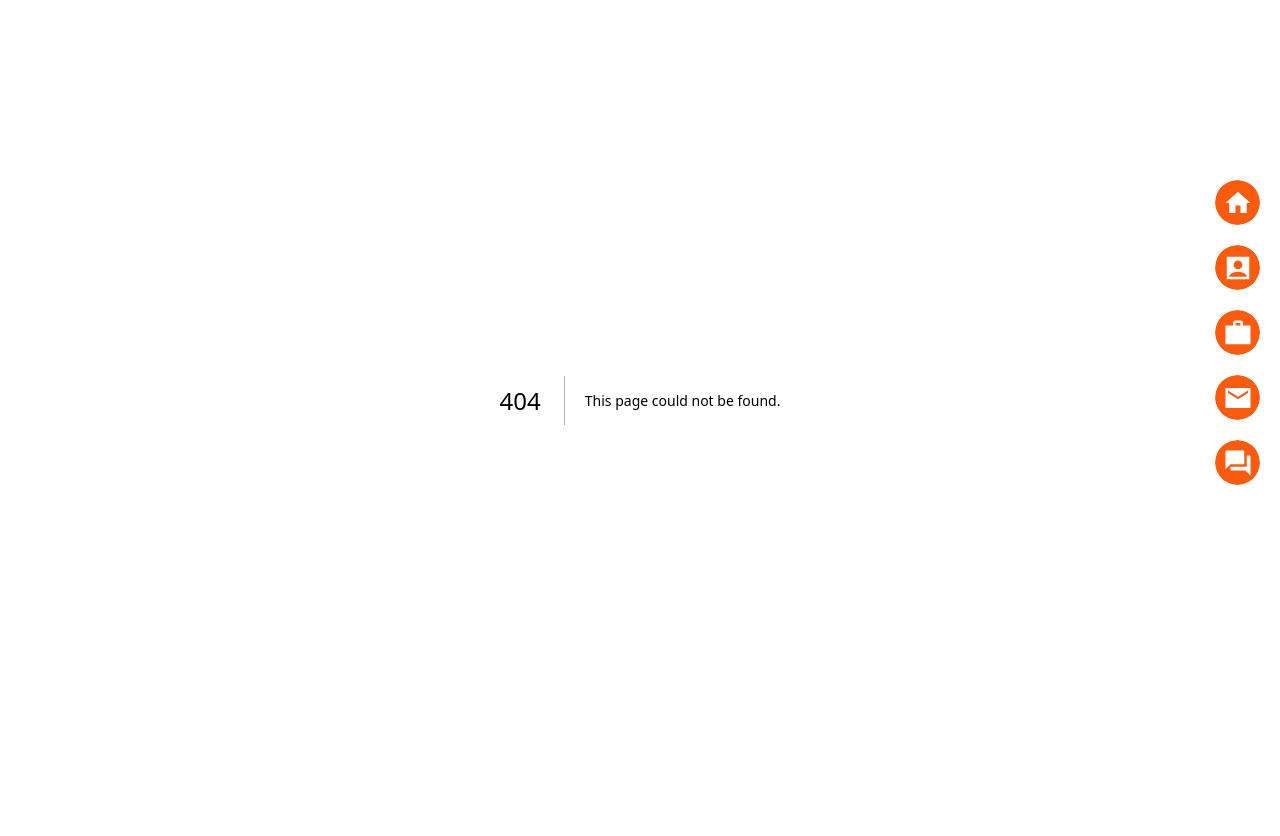
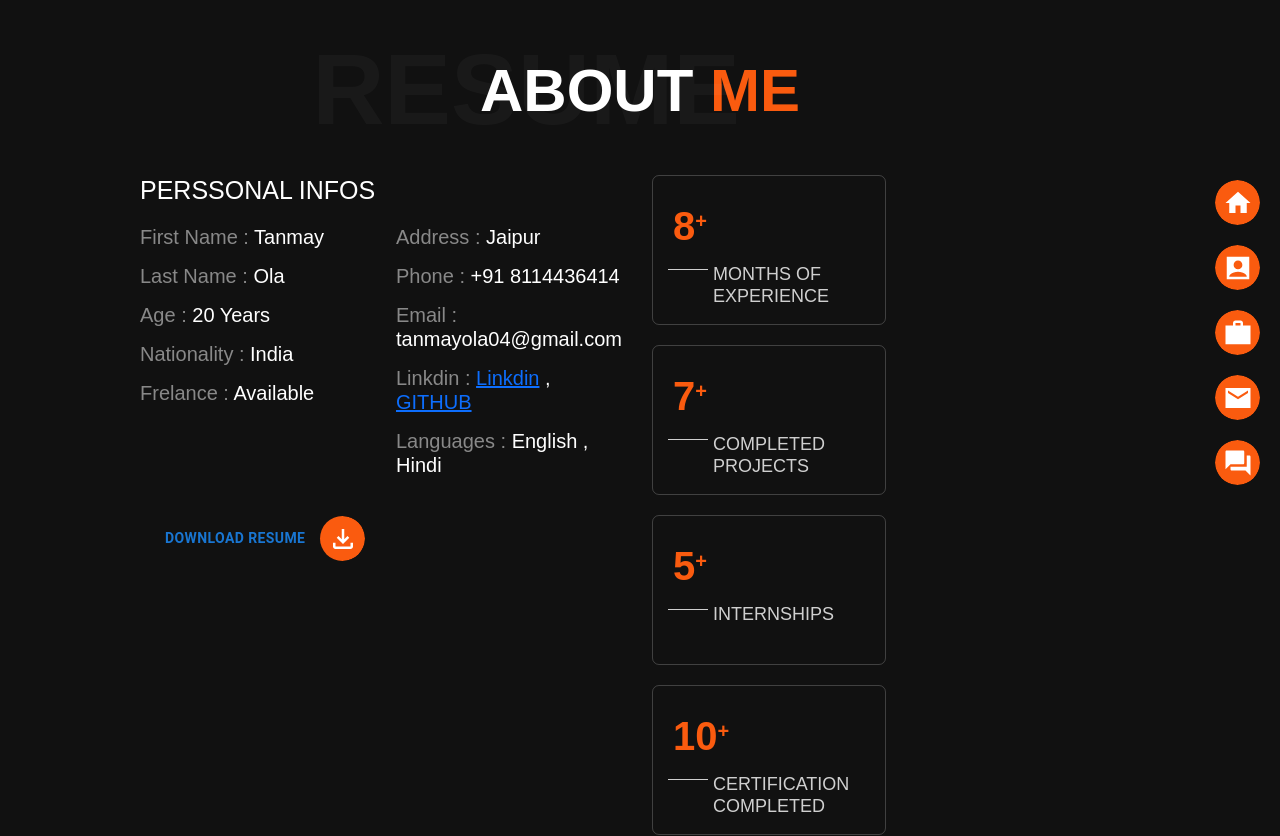
Before and after one commit to Tanmayola/Portfolio, a Next.js app: page /about in a window 1280 px wide. Before the commit this address had no page. Shown: the top 836 px of the page. Before the commit the page ends 800 px from the top, so only its background shows below. Built offline with nearby package versions, Linux system fonts and the light colour scheme.

Commit message:
new about page added

```diff
--- a/package.json
+++ b/package.json
@@ -17,7 +17,9 @@
     "bootstrap": "^5.3.3",
     "next": "15.0.2",
     "react": "18.2.0",
+    "react-circular-progressbar": "^2.1.0",
     "react-dom": "18.2.0",
+    "react-type-animation": "^3.2.0",
     "styled-components": "^6.1.13"
   },
   "devDependencies": {
--- /dev/null
+++ b/src/app/about/page.jsx
@@ -0,0 +1,145 @@
+"use client"
+import Link from "next/link";
+import FileDownloadOutlinedIcon from "@mui/icons-material/FileDownloadOutlined";
+import Button from "@mui/material/Button";
+import 'react-circular-progressbar/dist/styles.css';
+import { CircularProgressbar, buildStyles } from 'react-circular-progressbar';
+const About = () => {
+  const percentage = 66;
+  return (
+    <section className="aboutPage">
+      <div className="container-fluid">
+        <div className="di-flex">
+          <h1 className="hd text-center m-auto">
+            ABOUT <span>ME</span>
+            <span className="title-bg">RESUME</span>
+          </h1>
+        </div>
+
+        <div className="row mt-5 aboutwrapper">
+          <div className="col-md-6 part1">
+            <h2 className="text-white">PERSSONAL INFOS</h2>
+            <div className="row">
+              <div className="col">
+                <h4>
+                  First Name : <span>Tanmay</span>
+                </h4>
+                <h4>
+                  Last Name : <span>Ola</span>
+                </h4>
+                <h4>
+                  Age : <span>20 Years</span>
+                </h4>
+                <h4>
+                  Nationality : <span>India</span>
+                </h4>
+                <h4>
+                  Frelance : <span>Available</span>
+                </h4>
+              </div>
+
+              <div className="col">
+                <h4>
+                  Address : <span>Jaipur</span>
+                </h4>
+                <h4>
+                  Phone : <span>+91 8114436414</span>
+                </h4>
+                <h4>
+                  Email : <span>tanmayola04@gmail.com</span>
+                </h4>
+                <h4>
+                  Linkdin :{" "}
+                  <span>
+                    <Link
+                      href="https://www.linkedin.com/in/tanmay-ola-38a108264/"
+                      target="_blank"
+                    >
+                      Linkdin
+                    </Link>{" "}
+                    , <Link href={"https://github.com/Tanmayola"}>GITHUB</Link>
+                  </span>
+                </h4>
+                <h4>
+                  Languages : <span>English , Hindi</span>
+                </h4>
+              </div>
+            </div>
+            <br />
+            <Button className="btn-common iconBtn">
+              download Resume{" "}
+              <span className="icon d-flex align-items-center justify-content-center">
+                <FileDownloadOutlinedIcon />
+              </span>
+            </Button>
+          </div>
+
+          <div className="col part2">
+            <div className="boxes">
+              <div className="box">
+                <span className="count d-flex">
+                  8<span className="ml-2">+</span>
+                </span>
+                <div className="d-flex mt-2">
+                  <span className="line"></span>
+                  <h4>MONTHS OF <br/>EXPERIENCE</h4>
+                </div>
+              </div>
+              <div className="box">
+                <span className="count d-flex">
+                  7<span className="ml-2">+</span>
+                </span>
+                <div className="d-flex mt-2">
+                  <span className="line"></span>
+                  <h4>COMPLETED <br/>PROJECTS</h4>
+                </div>
+              </div>
+              <div className="box">
+                <span className="count d-flex">
+                  5<span className="ml-2">+</span>
+                </span>
+                <div className="d-flex mt-2">
+                  <span className="line"></span>
+                  <h4>INTERNSHIPS</h4>
+                </div>
+              </div>
+              <div className="box">
+                <span className="count d-flex">
+                  10<span className="ml-2">+</span>
+                </span>
+                <div className="d-flex mt-2">
+                  <span className="line"></span>
+                  <h4>CERTIFICATION <br/>COMPLETED</h4>
+                </div>
+              </div>
+            </div>
+          </div>
+        </div>
+
+        <br/>
+
+        {/**skill section start-here */}
+        <div className="skillSection mt-5">
+            <h2 className="text-center text-white">MY SKILLS</h2>
+
+            <div className="row">
+              <div className="col-md-3 d-flex">
+              <CircularProgressbar value={percentage} text={`${percentage}%`}
+                className="counterSpiner"
+                styles={buildStyles({
+                  pathColor: `#fa5b0f`,
+                  textColor: '#fff',
+                  trailColor: '#252525',
+                })} />;
+                <h4>HTML</h4>
+              </div>
+            </div>
+        </div>
+        {/**skill section end-here */}
+
+      </div>
+    </section>
+  );
+};
+
+export default About;
--- a/src/app/components/Nav/Nav.jsx
+++ b/src/app/components/Nav/Nav.jsx
@@ -1,34 +1,70 @@
-import ArrowForwardIosIcon from '@mui/icons-material/ArrowForwardIos';
-import Button from '@mui/material/Button';
-import HomeSharpIcon from '@mui/icons-material/HomeSharp';
-import AccountBoxSharpIcon from '@mui/icons-material/AccountBoxSharp';
-import WorkSharpIcon from '@mui/icons-material/WorkSharp';
-import EmailSharpIcon from '@mui/icons-material/EmailSharp';
-import QuestionAnswerIcon from '@mui/icons-material/QuestionAnswer';
-import './Nav.css';
-const Nav=()=>{
-    return(
+import ArrowForwardIosIcon from "@mui/icons-material/ArrowForwardIos";
+import Button from "@mui/material/Button";
+import HomeSharpIcon from "@mui/icons-material/HomeSharp";
+import AccountBoxSharpIcon from "@mui/icons-material/AccountBoxSharp";
+import WorkSharpIcon from "@mui/icons-material/WorkSharp";
+import EmailSharpIcon from "@mui/icons-material/EmailSharp";
+import QuestionAnswerIcon from "@mui/icons-material/QuestionAnswer";
+import "./Nav.css";
+import Link from "next/link";
+const Nav = () => {
+  return (
     <>
       <nav>
         <ul>
           <li>
-                <Button className='btn-common iconBtn'><span className='title'>Home</span> <span className= 'icon d-flex align-items-center justify-content-center'><HomeSharpIcon/></span></Button>
+            <Link href="/">
+              <Button className="btn-common iconBtn">
+                <span className="title">Home</span>{" "}
+                <span className="icon d-flex align-items-center justify-content-center">
+                  <HomeSharpIcon />
+                </span>
+              </Button>
+            </Link>
           </li>
           <li>
-                <Button className='btn-common iconBtn'><span className='title'>About</span> <span className= 'icon d-flex align-items-center justify-content-center'><AccountBoxSharpIcon/></span></Button>
+            <Link href="/about">
+              <Button className="btn-common iconBtn">
+                <span className="title">About</span>{" "}
+                <span className="icon d-flex align-items-center justify-content-center">
+                  <AccountBoxSharpIcon />
+                </span>
+              </Button>
+            </Link>
           </li>
           <li>
-                <Button className='btn-common iconBtn'><span className='title'>Portfolio</span> <span className= 'icon d-flex align-items-center justify-content-center'><WorkSharpIcon/></span></Button>
+            <Link href="/portfolio">
+              <Button className="btn-common iconBtn">
+                <span className="title">Portfolio</span>{" "}
+                <span className="icon d-flex align-items-center justify-content-center">
+                  <WorkSharpIcon />
+                </span>
+              </Button>
+            </Link>
           </li>
           <li>
-                <Button className='btn-common iconBtn'><span className='title'>Contact</span> <span className= 'icon d-flex align-items-center justify-content-center'><EmailSharpIcon/></span></Button>
+            <Link href="/contact">
+              <Button className="btn-common iconBtn">
+                <span className="title">Contact</span>{" "}
+                <span className="icon d-flex align-items-center justify-content-center">
+                  <EmailSharpIcon />
+                </span>
+              </Button>
+            </Link>
           </li>
           <li>
-                <Button className='btn-common iconBtn'><span className='title'>Blog</span> <span className= 'icon d-flex align-items-center justify-content-center'><QuestionAnswerIcon/></span></Button>
+            <Link href="https://medium.com/@tanmayola04" target="_blank">
+              <Button className="btn-common iconBtn">
+                <span className="title">Blog</span>{" "}
+                <span className="icon d-flex align-items-center justify-content-center">
+                  <QuestionAnswerIcon />
+                </span>
+              </Button>
+            </Link>
           </li>
         </ul>
       </nav>
     </>
-    )
-}
+  );
+};
 export default Nav;
--- a/src/app/globals.css
+++ b/src/app/globals.css
@@ -1,12 +1,22 @@
 *{margin: 0px; padding: 0px;}
-@import url('https://fonts.googleapis.com/css2?family=Montserrat:ital,wght@0,100..900;1,100..900&family=Montserrat:ital,wght@0,100;0,200;0,300;0,400;0,500;0,600;0,700;0,800;0,900;1,100;1,200;1,300;1,400;1,500;1,600;1,700;1,800;1,900&family=Raleway:ital@0;1&display=swap');
+@import url('https://fonts.googleapis.com/css2?family=Poppins:ital,wght@0,100;0,200;0,300;0,400;0,500;0,600;0,700;0,800;0,900;1,100;1,200;1,300;1,400;1,500;1,600;1,700;1,800;1,900&display=swap');
 body{
     background: #111111;
-    font-family: 'Montserrat', sans-serif;
+    font-family: 'Poppins', sans-serif;
 }
 
 .text-common{
   color: #fa5b0f;
+}
+
+::-webkit-scrollbar{
+  width: 10px;
+}
+
+::-webkit-scrollbar-thumb{
+  background: #fa5b0f;
+  border-radius: 10px;
+
 }
 
 .btn-common{
@@ -53,6 +63,35 @@ body{
   width: 100%;
 }
 
+.hd{
+  font-size: 60px;
+  text-transform: uppercase;
+  color: #fff;
+  font-weight: 900;
+  position: relative;
+}
+
+.hd span{
+  color: #fa5b0f;
+}
+
+.hd .title-bg{
+  color: rgb(255, 255, 255,0.07 )!important;
+  font-size: 100px;
+  position: absolute;
+  top: -26px;
+  right: 500px;
+  font-weight: 900;
+  opacity: 0.5;
+}
+
+.hd .backhd span{
+  color: #fff;
+}
+
+.section{
+}
+
 .container-fluid{
   padding: 0px 40px;
 }
@@ -95,8 +134,8 @@ body{
   padding: 40px 100px;
 }
 .homePage .wrapper h1{
-  font-size: 55px;
-  font-weight: bolder !important;
+  font-size: 50px;
+  font-weight: 900 !important;
 }
 
 .homePage .wrapper .line{
@@ -112,6 +151,80 @@ body{
 .homePage .wrapper p{
   line-height: 30px;
   font-size: 18px;
-  font-weight: lighter;
+  font-weight: 200;
   opacity: 0.7;
 }
+.aboutPage{
+  padding: 55px 0px;
+}
+.aboutPage h2{
+  font-size: 25px;
+  margin-bottom: 20px;
+}
+
+.aboutwrapper{
+  padding: 0px 100px;
+}
+
+.aboutwrapper .part1 h4{
+  color: rgb(255, 255, 255,0.5 );
+  font-size: 20px;
+  margin-bottom: 15px ;
+}
+
+.aboutwrapper .part1 h4 span{
+  color: #fff;
+}
+
+.aboutwrapper .part2 .boxes{
+  display: flex;
+  flex-wrap: wrap;
+  gap: 20px;
+}
+.aboutwrapper .part2 .boxes .box{
+  width: 48%;
+  height: 150px;
+  border: 1px solid rgb(255, 255, 255,0.2 );
+  border-radius: 7px;
+  padding: 20px;
+}
+.aboutwrapper .part2 .boxes .box .count{
+  color: #fa5b0f;
+  font-size: 40px;
+  font-weight: 900;
+}
+.aboutwrapper .part2 .boxes .box .count span{
+  font-size: 20px;
+  font-weight: 600;
+  position: relative;
+  top: 10px;
+}
+.aboutwrapper .part2 .boxes .box h4{
+  font-size: 18px;
+  font-weight: 200;
+  color: #fff;
+  opacity: 0.8;
+}
+.aboutwrapper .part2 .boxes .box .line{
+  display: block;
+  background: #fff;
+  opacity: 0.8;
+  width: 40px;
+  height: 1px;
+  position: relative;
+  top: 5px;
+  Right: 5px ;
+}
+
+.skillSection{
+  padding: 0px 100px;
+}
+
+.skillSection h2{
+  font-weight: 900;
+}
+
+.skillSection.counterSpiner{
+  width: 150px !important;
+  margin: auto;
+}
```
Also changed, not shown: src/app/page.js (+54 -19 lines), 1 other file (tests, documents, lock files or other folders). Lines whose indentation alone changed are shown as unchanged.
